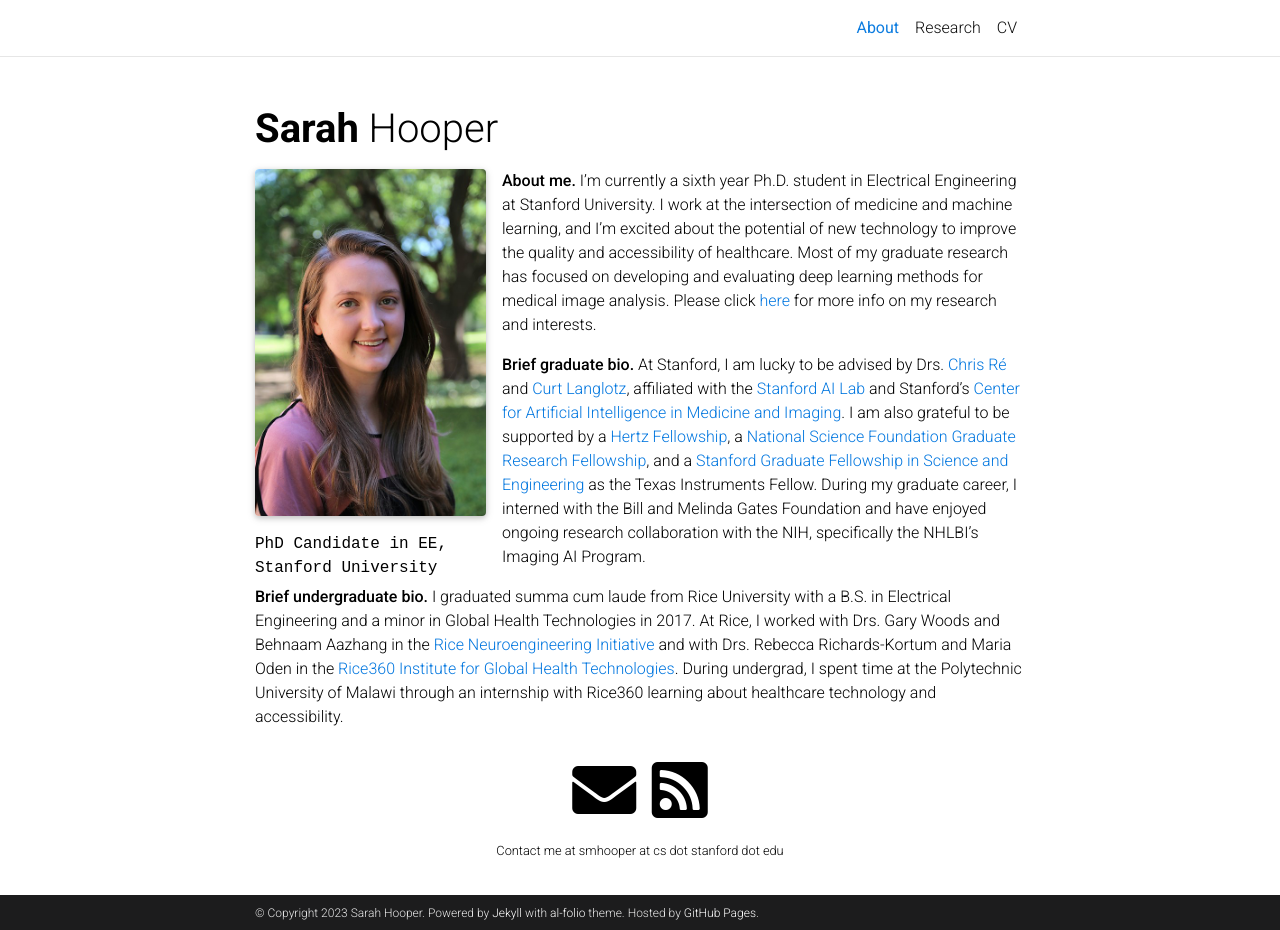
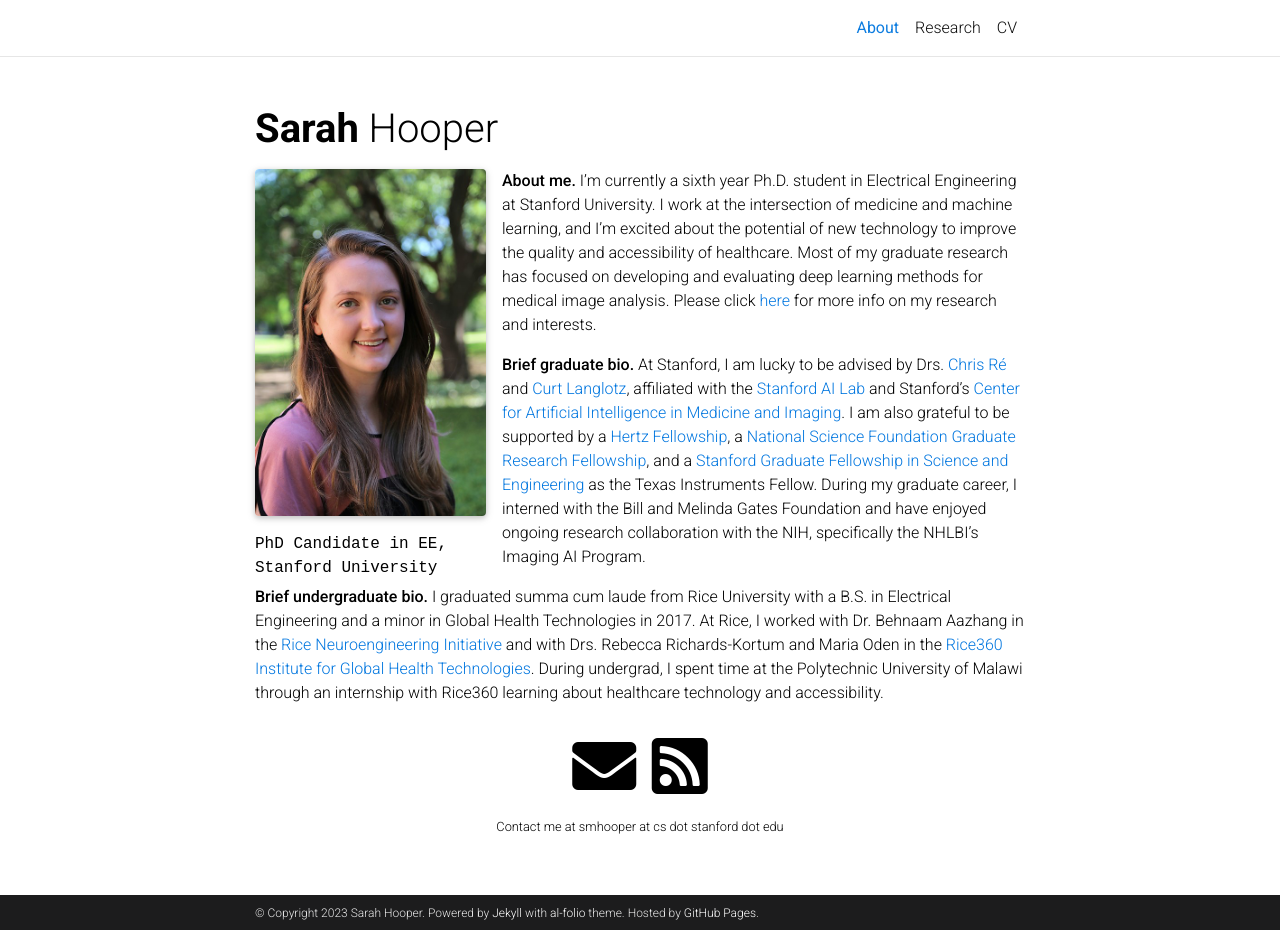
Before and after one commit to sarahmhooper/sarahmhooper.github.io, a Jekyll site: the page built from _pages/about.md, in a window 1280 px wide and 930 px high. Built offline with Jekyll 4.4.1, drawn with Linux system fonts in a browser that asks for light colours; full-size pictures stand in for the smaller copies a plugin makes; comment, search, counter and statistics services are not loaded; a style sheet for code colours, icons or effects is not loaded.

Commit message:
updated rice names

```diff
--- a/_pages/about.md
+++ b/_pages/about.md
@@ -22,4 +22,4 @@
 
 **Brief graduate bio.** At Stanford, I am lucky to be advised by Drs. [Chris Ré](https://cs.stanford.edu/~chrismre/) and [Curt Langlotz](https://profiles.stanford.edu/curtis-langlotz), affiliated with the [Stanford AI Lab](https://ai.stanford.edu/) and Stanford's [Center for Artificial Intelligence in Medicine and Imaging](https://aimi.stanford.edu/). I am also grateful to be supported by a [Hertz Fellowship](https://www.hertzfoundation.org/the-fellowship/), a [National Science Foundation Graduate Research Fellowship](https://www.nsfgrfp.org/), and a [Stanford Graduate Fellowship in Science and Engineering](https://vpge.stanford.edu/fellowships-funding/sgf) as the Texas Instruments Fellow. During my graduate career, I interned with the Bill and Melinda Gates Foundation and have enjoyed ongoing research collaboration with the NIH, specifically the NHLBI’s Imaging AI Program.
 
-**Brief undergraduate bio.** I graduated summa cum laude from Rice University with a B.S. in Electrical Engineering and a minor in Global Health Technologies in 2017. At Rice, I worked with Drs. Gary Woods and Behnaam Aazhang in the [Rice Neuroengineering Initiative](https://neuroengineering.rice.edu/) and with Drs. Rebecca Richards-Kortum and Maria Oden in the [Rice360 Institute for Global Health Technologies](https://www.rice360.rice.edu/). During  undergrad, I spent time at the Polytechnic University of Malawi through an internship with Rice360 learning about healthcare technology and accessibility.
+**Brief undergraduate bio.** I graduated summa cum laude from Rice University with a B.S. in Electrical Engineering and a minor in Global Health Technologies in 2017. At Rice, I worked with Dr. Behnaam Aazhang in the [Rice Neuroengineering Initiative](https://neuroengineering.rice.edu/) and with Drs. Rebecca Richards-Kortum and Maria Oden in the [Rice360 Institute for Global Health Technologies](https://www.rice360.rice.edu/). During  undergrad, I spent time at the Polytechnic University of Malawi through an internship with Rice360 learning about healthcare technology and accessibility.
```
